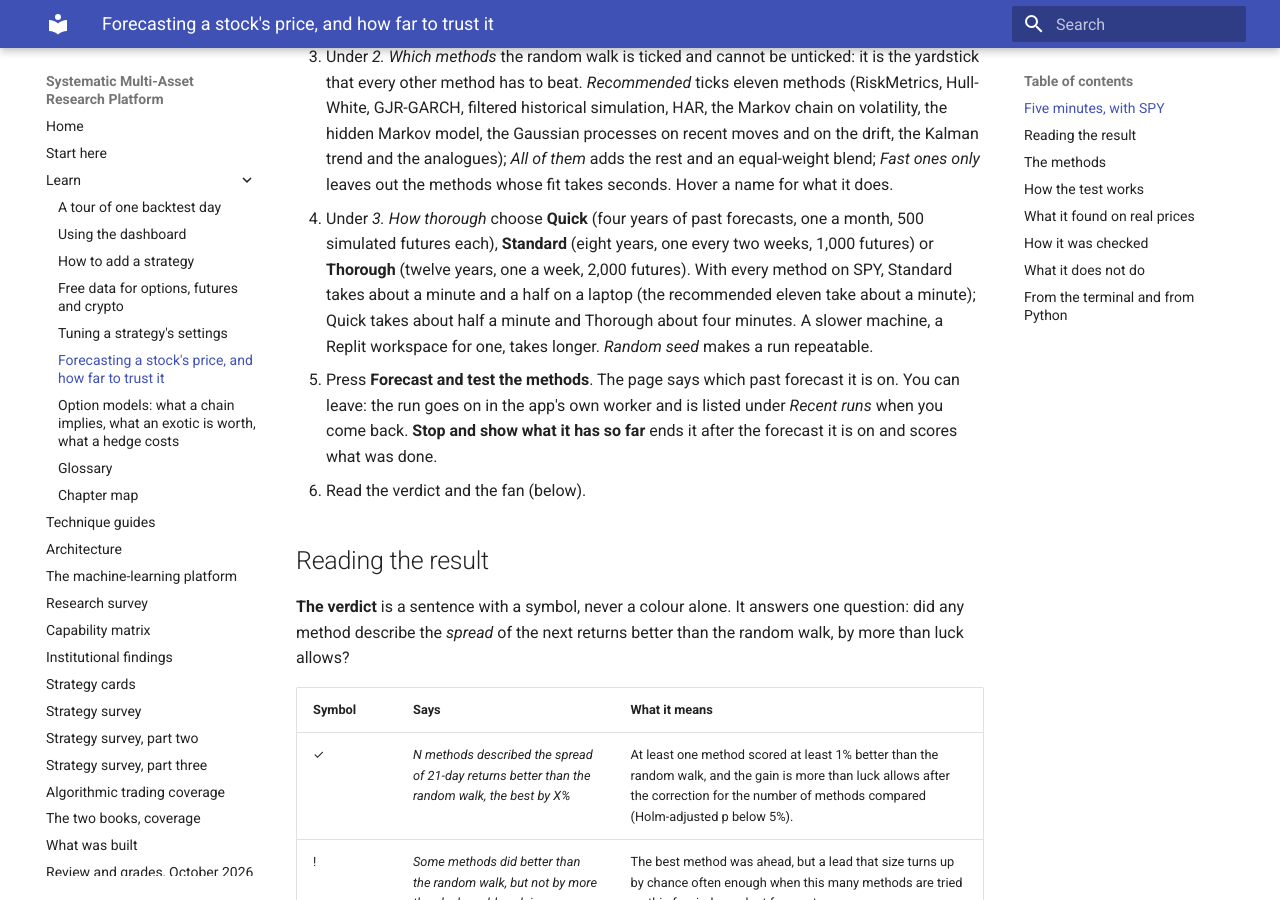
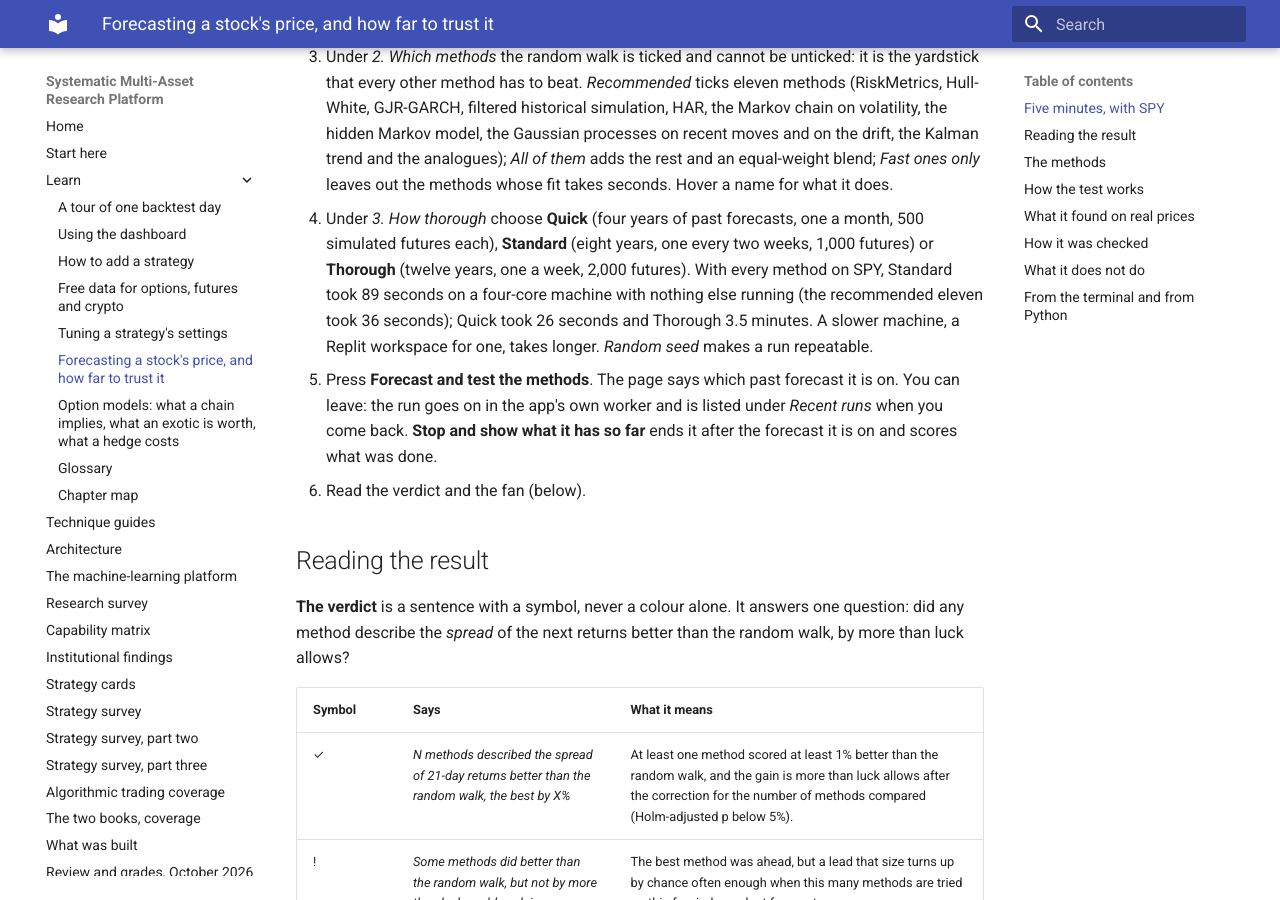
Before and after one commit to jwee97/quant_for_finance_python, an MkDocs documentation site: the page built from docs/forecasting.md, in a window 1280 px wide and 900 px high, scrolled down 812 px. Built offline with MkDocs 1.6.1 and Material for MkDocs 9.7.7, drawn with Linux system fonts in a browser that asks for light colours.

Commit message:
Forecasting docs: run times measured on an idle machine
SPY at the Standard setting with every method and the blend took 89 seconds on four cores (the recommended eleven 36 seconds, Quick 26 seconds, Thorough 3.5 minutes); the two-ticker study command takes about four minutes.

Co-Authored-By: Claude Sonnet 5.5 <noreply@anthropic.com>
Claude-Session: https://claude.ai/code/session_01DSSeu1FozHnuA5rm1CsBZd

```diff
--- a/docs/forecasting.md
+++ b/docs/forecasting.md
@@ -9,7 +9,7 @@ The short version of what the record says on the platform's ETFs: the *spread* o
 1. Open the **Backtest** tab and look at the ticker list. The platform's 15 ETFs are there to begin with, and you can add symbols from Yahoo Finance or iTick. The Forecast tab uses that list, the same data source and the same start date.
 2. Open **Forecast**. Under *1. Which stock, how far ahead* choose **SPY** and **1 month (21 trading days)**.
 3. Under *2. Which methods* the random walk is ticked and cannot be unticked: it is the yardstick that every other method has to beat. *Recommended* ticks eleven methods (RiskMetrics, Hull-White, GJR-GARCH, filtered historical simulation, HAR, the Markov chain on volatility, the hidden Markov model, the Gaussian processes on recent moves and on the drift, the Kalman trend and the analogues); *All of them* adds the rest and an equal-weight blend; *Fast ones only* leaves out the methods whose fit takes seconds. Hover a name for what it does.
-4. Under *3. How thorough* choose **Quick** (four years of past forecasts, one a month, 500 simulated futures each), **Standard** (eight years, one every two weeks, 1,000 futures) or **Thorough** (twelve years, one a week, 2,000 futures). With every method on SPY, Standard takes about a minute and a half on a laptop (the recommended eleven take about a minute); Quick takes about half a minute and Thorough about four minutes. A slower machine, a Replit workspace for one, takes longer. *Random seed* makes a run repeatable.
+4. Under *3. How thorough* choose **Quick** (four years of past forecasts, one a month, 500 simulated futures each), **Standard** (eight years, one every two weeks, 1,000 futures) or **Thorough** (twelve years, one a week, 2,000 futures). With every method on SPY, Standard took 89 seconds on a four-core machine with nothing else running (the recommended eleven took 36 seconds); Quick took 26 seconds and Thorough 3.5 minutes. A slower machine, a Replit workspace for one, takes longer. *Random seed* makes a run repeatable.
 5. Press **Forecast and test the methods**. The page says which past forecast it is on. You can leave: the run goes on in the app's own worker and is listed under *Recent runs* when you come back. **Stop and show what it has so far** ends it after the forecast it is on and scores what was done.
 6. Read the verdict and the fan (below).
 
```
Also changed, not shown: docs/techniques/forecast-evaluation.md (+1 -1 lines).
